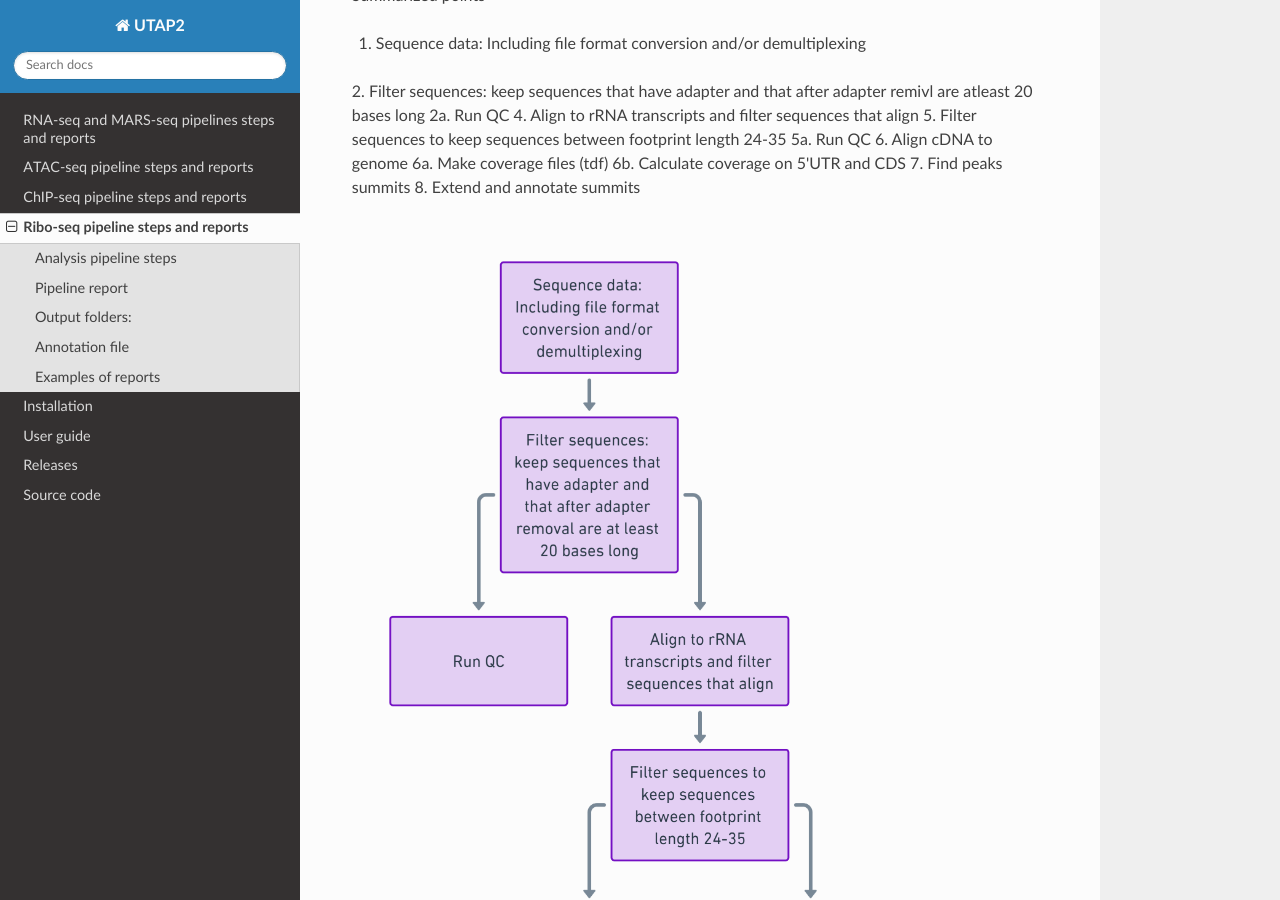
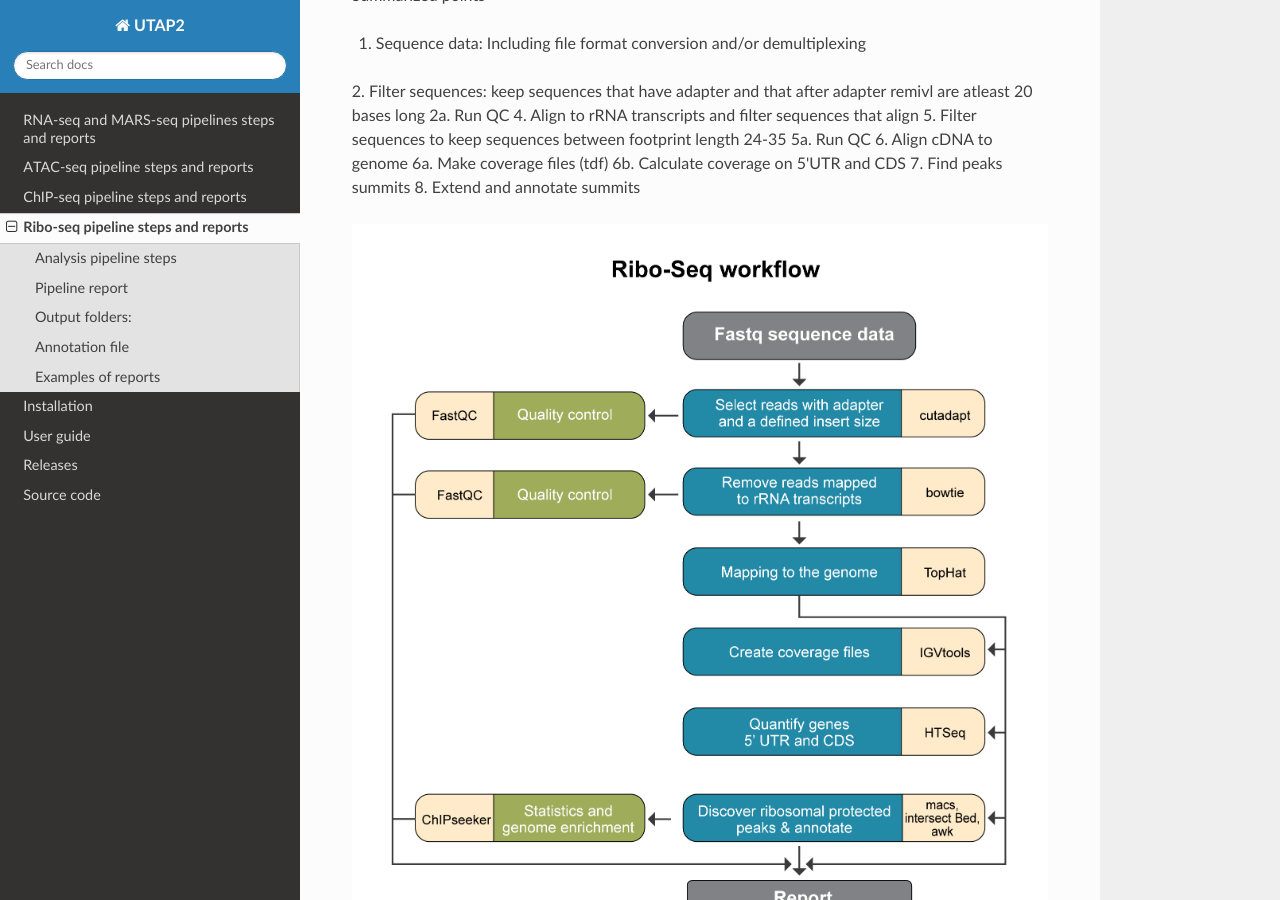
Before and after one commit to utap2/utap2, a Sphinx documentation site: the page built from docs/rst/ribo-seq-results.rst, in a window 1280 px wide and 900 px high, scrolled down 1276 px. Built offline with Sphinx 7.4.7 and the Read the Docs theme 3.1.0, drawn with Linux system fonts in a browser that asks for light colours; pages that are not in the unit, such as notebooks, are missing from menus.

Commit message:
Update ribo-seq-results.rst

```diff
--- a/docs/rst/ribo-seq-results.rst
+++ b/docs/rst/ribo-seq-results.rst
@@ -64,7 +64,7 @@ Summarized points-
 8. Extend and annotate summits
 
 
-.. image:: ../figures/ribo-seq_workflow.png
+.. image:: ../figures/ribo-seq_workflow.jpg
 
 
 
```
